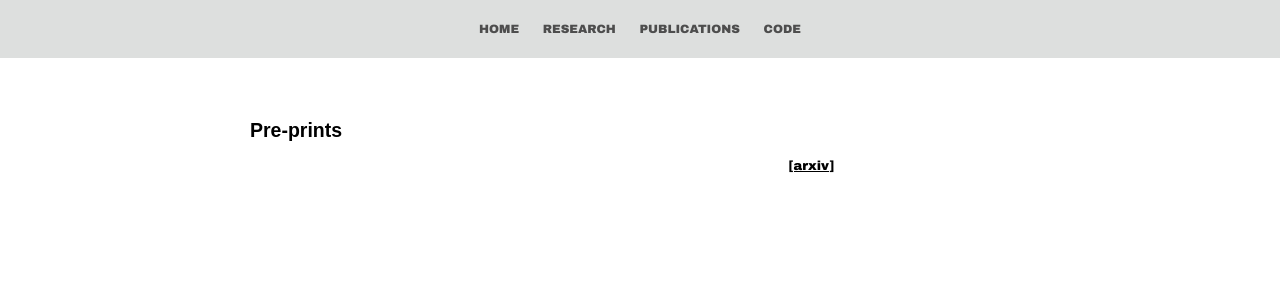
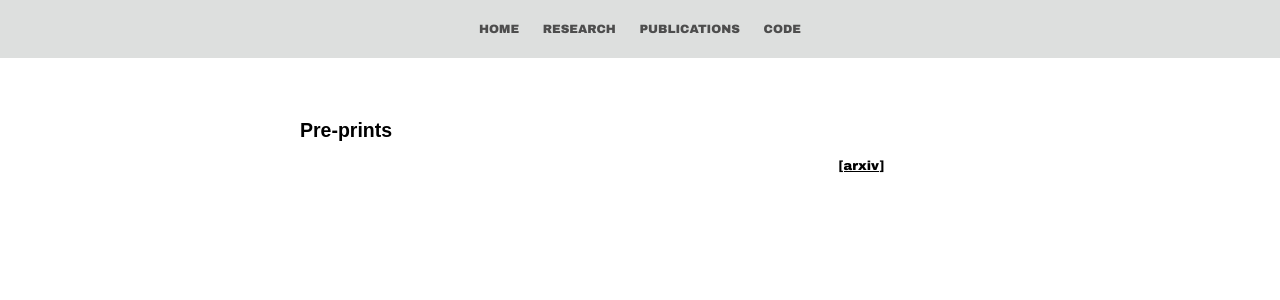
Before and after one commit to mckimb/mckimb.github.io, a Jekyll site: the page built from papers/index.html, in a window 1280 px wide. Shown: the top 300 px of the page. Built offline with Jekyll 4.4.1, drawn with Linux system fonts in a browser that asks for light colours.

Commit message:
Update main.css

```diff
--- a/css/main.css
+++ b/css/main.css
@@ -1,6 +1,6 @@
 body {
-    margin-left: 250px;
-    margin-right: 250px;
+    margin-left: 300px;
+    margin-right: 300px;
     font-family: Arial, Helvetica, sans-serif;
     font-size: 13px;
     background-color: white;
```
